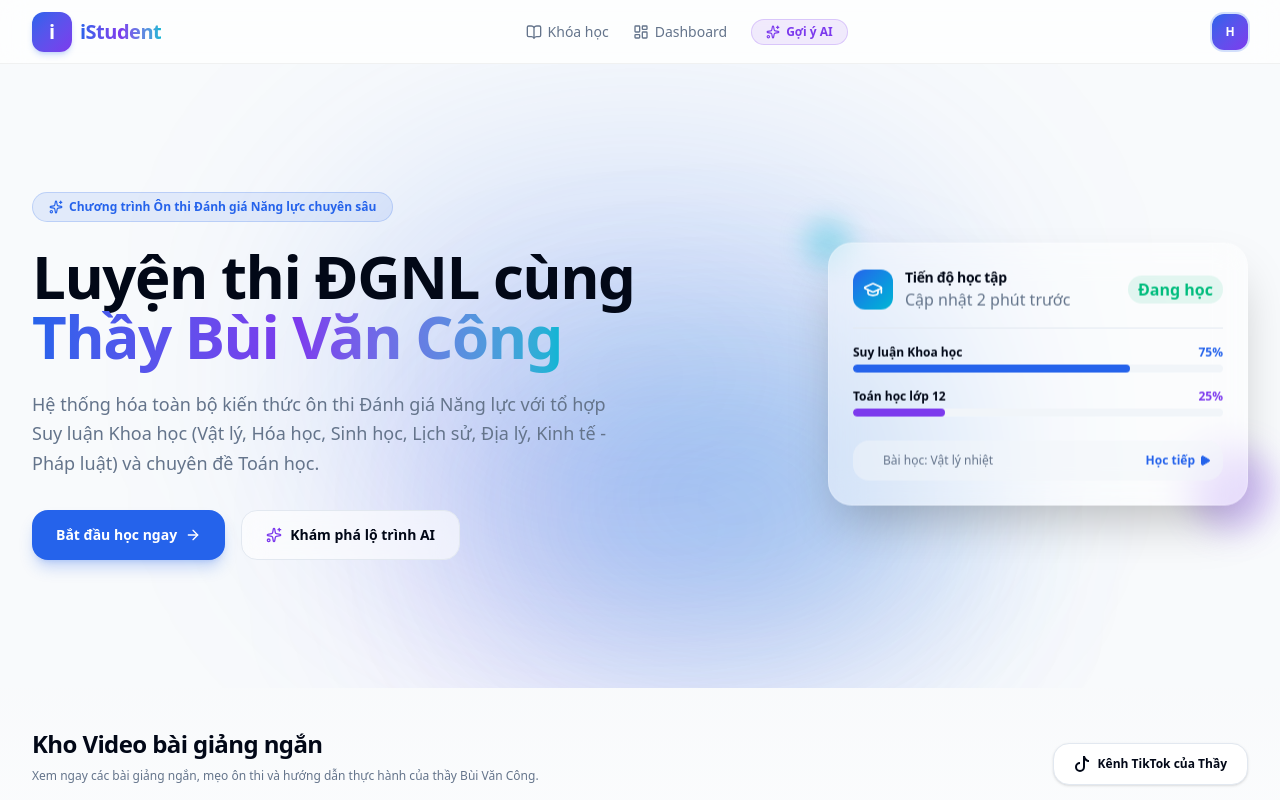
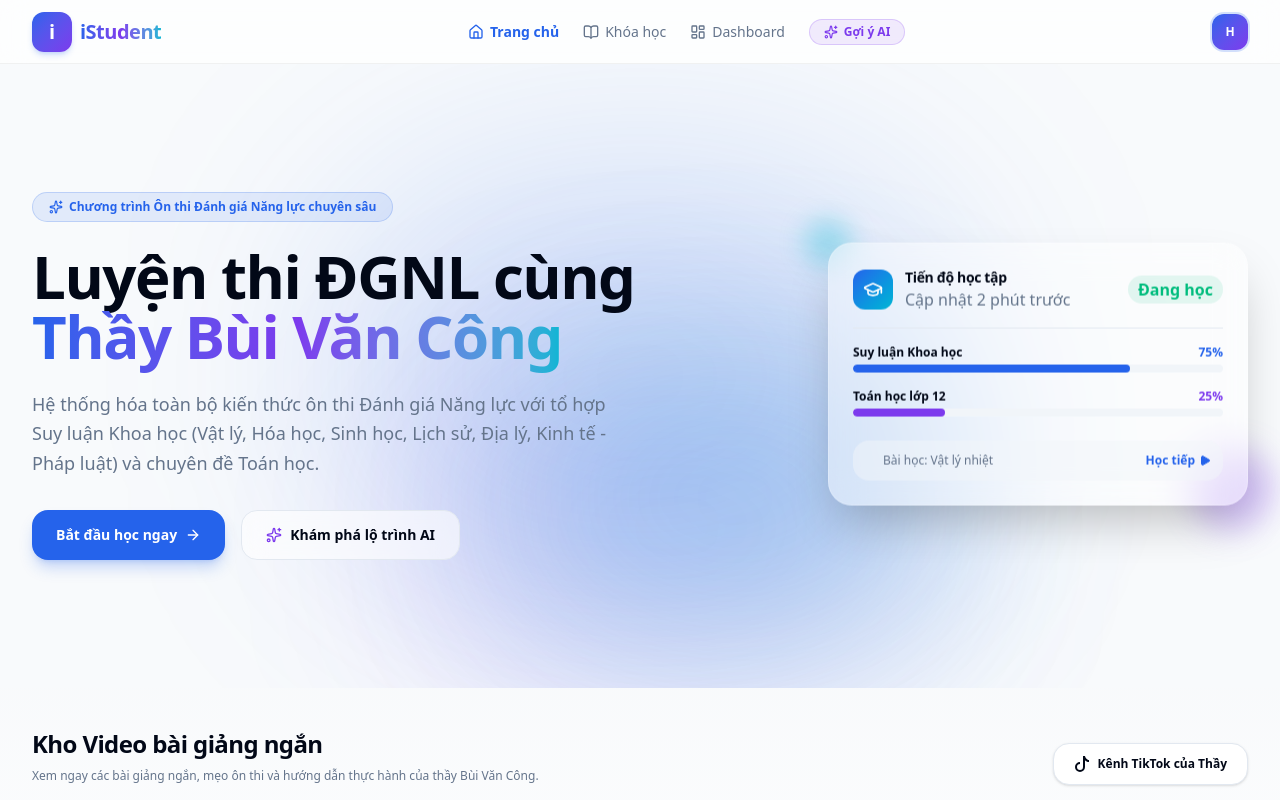
Before and after one commit to tomyrese/buivancong, a Next.js app: page / in a window 1280 px wide. Shown: the top 800 px of the page. Built offline with nearby package versions, Linux system fonts and the light colour scheme.

Commit message:
feat: add Trang chủ link and icon to the navigation bar

```diff
--- a/components/navbar.tsx
+++ b/components/navbar.tsx
@@ -16,7 +16,8 @@ import {
   LayoutDashboard,
   Sparkles,
   Settings,
-  ShieldCheck
+  ShieldCheck,
+  Home
 } from 'lucide-react';
 import { useAuthStore } from '@/store/useAuthStore';
 import { cn } from '@/lib/utils';
@@ -47,6 +48,7 @@ export default function Navbar() {
   }, []);
 
   const navLinks = [
+    { name: 'Trang chủ', href: '/', icon: Home },
     { name: 'Khóa học', href: '/courses', icon: BookOpen },
     { name: 'Dashboard', href: '/dashboard', icon: LayoutDashboard },
   ];
```
